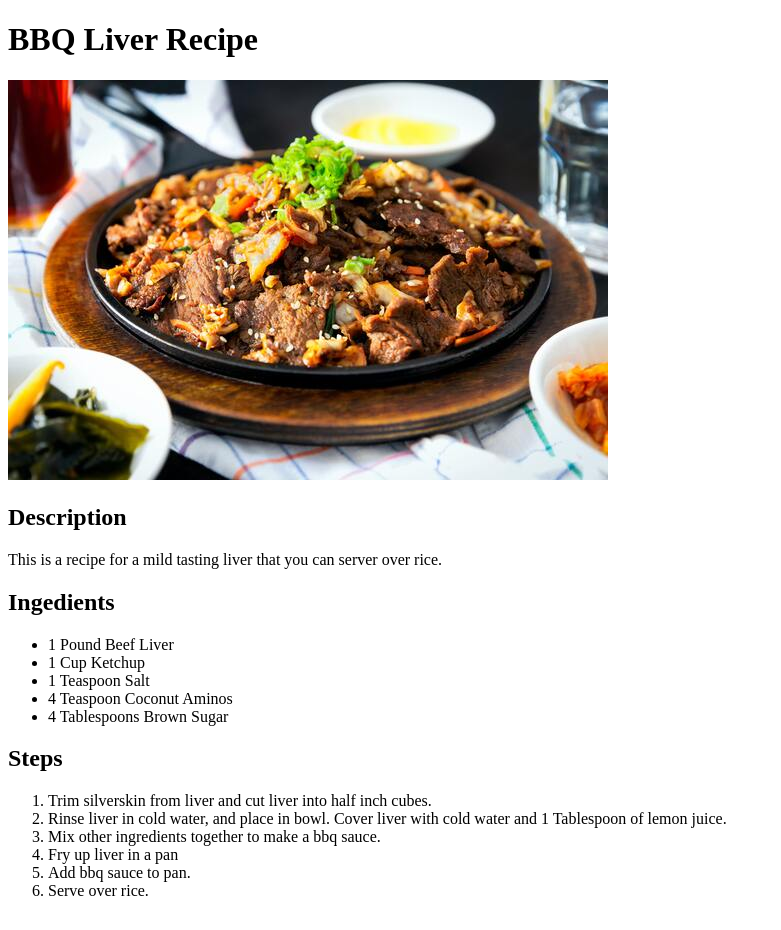
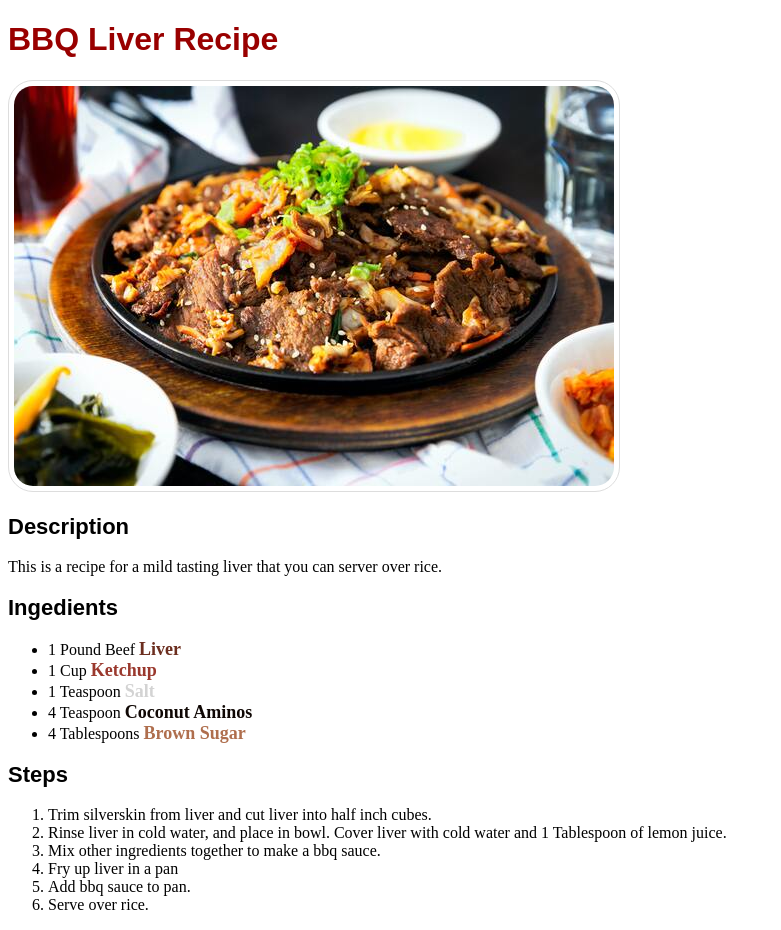
Before and after one commit to josiahgarber/odin-recipes, a plain HTML site: page recipes/bbq-liver.html in a window 1280 px wide. Shown: the whole page, without its empty margins (0-781 px from the left). Drawn offline with Linux system fonts and the light colour scheme.

Commit message:
Style with CSS, Create styles.css

```diff
--- a/recipes/bbq-liver.html
+++ b/recipes/bbq-liver.html
@@ -4,6 +4,7 @@
     <meta charset="UTF-8">
     <meta http-equiv="X-UA-Compatible" content="IE=edge">
     <meta name="viewport" content="width=device-width, initial-scale=1.0">
+    <link rel="stylesheet" href="../styles.css">
     <title>BBQ Liver</title>
 </head>
 <body>
@@ -13,11 +14,11 @@
     <p>This is a recipe for a mild tasting liver that you can server over rice.</p>
     <h2>Ingedients</h2>
     <ul>
-        <li>1 Pound Beef Liver</li>
-        <li>1 Cup Ketchup</li>
-        <li>1 Teaspoon Salt</li>
-        <li>4 Teaspoon Coconut Aminos</li>
-        <li>4 Tablespoons Brown Sugar</li>
+        <li>1 Pound Beef <span class="liver">Liver</span></li>
+        <li>1 Cup <span class="ketchup">Ketchup</span></li>
+        <li>1 Teaspoon <span class="salt">Salt</span></li>
+        <li>4 Teaspoon <span class="aminos">Coconut Aminos</span></li>
+        <li>4 Tablespoons <span class="brown-sugar">Brown Sugar</span></li>
     </ul>
     <h2>Steps</h2>
     <ol>
--- /dev/null
+++ b/styles.css
@@ -0,0 +1,92 @@
+h1 {
+    color: rgb(153, 0, 0);
+    font-family:Arial, Helvetica, sans-serif;
+}
+
+h2 {
+    font-family:Arial, Helvetica, sans-serif;
+    font-size: 22px;
+}
+
+img {
+    border-radius: 25px;
+    border: 1px solid #ddd;
+    padding: 5px;
+    max-width: 100%;
+    height: auto;
+}
+
+img:hover {
+    transform: scaleX(-1);
+  }
+
+a:visited {
+    color:black;
+}
+
+a:hover {
+    color:greenyellow;
+}
+
+button {
+    border-radius: 5px;
+    border: none;
+    padding: 10px;
+    margin: 10px;
+    box-shadow:0 8px 16px 0 rgba(0,0,0,0.2), 0 6px 20px 0 rgba(0,0,0,0.19);
+}
+
+.ketchup,
+.liver,
+.salt,
+.aminos,
+.brown-sugar,
+.eggs,
+.butter,
+.pepper,
+.milk,
+.strawberry {
+    font-weight:bold;
+    font-size:large;
+}
+
+.ketchup {
+    color:#9a382d;
+
+}
+
+.liver {
+    color:#6C2E1F;
+}
+
+.salt {
+    color:lightgray;
+}
+
+.brown-sugar {
+    color:#af6e4d;
+}
+
+.aminos {
+    color:#0f0704;
+}
+
+.eggs {
+    color:#f3b902;
+}
+
+.butter {
+    color:#F6EB61;
+}
+
+.pepper {
+    color:#5D5951;
+}
+
+.milk {
+    color:whitesmoke;
+}
+
+.strawberry {
+    color:lightpink;
+}
```
Also changed, not shown: index.html (+4 -3 lines), recipes/scrambled-eggs.html (+5 -4 lines), recipes/smoothie.html (+3 -2 lines).
